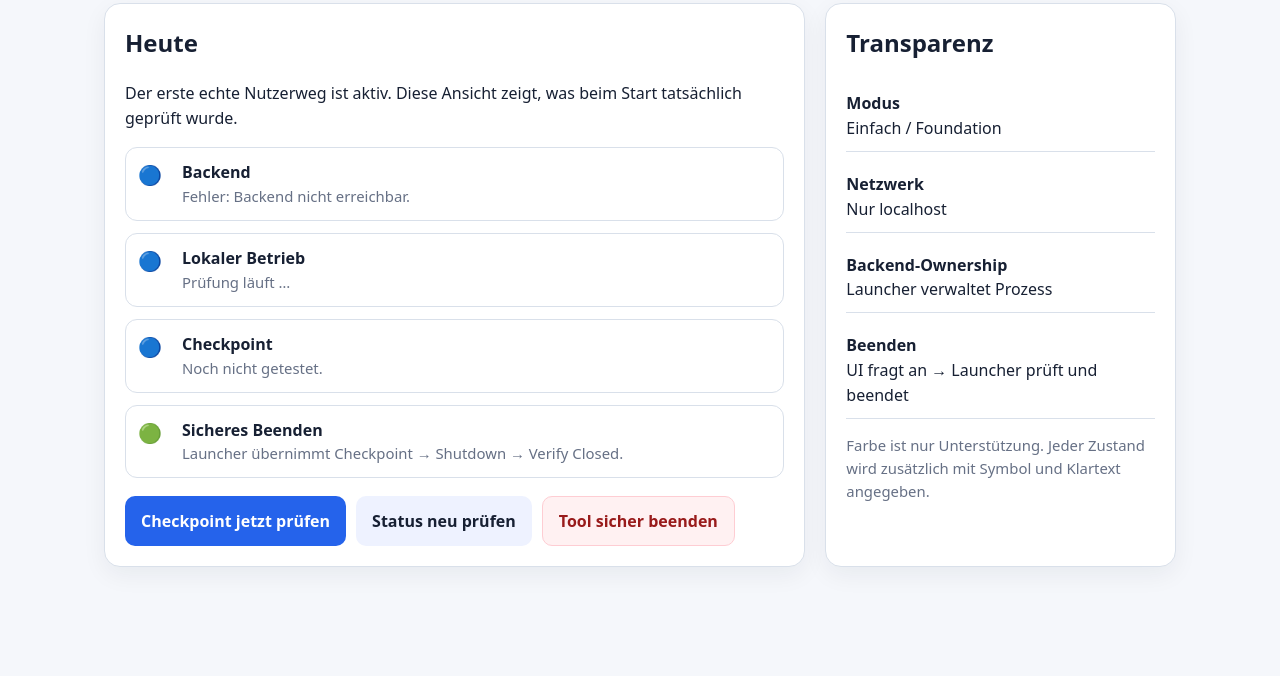
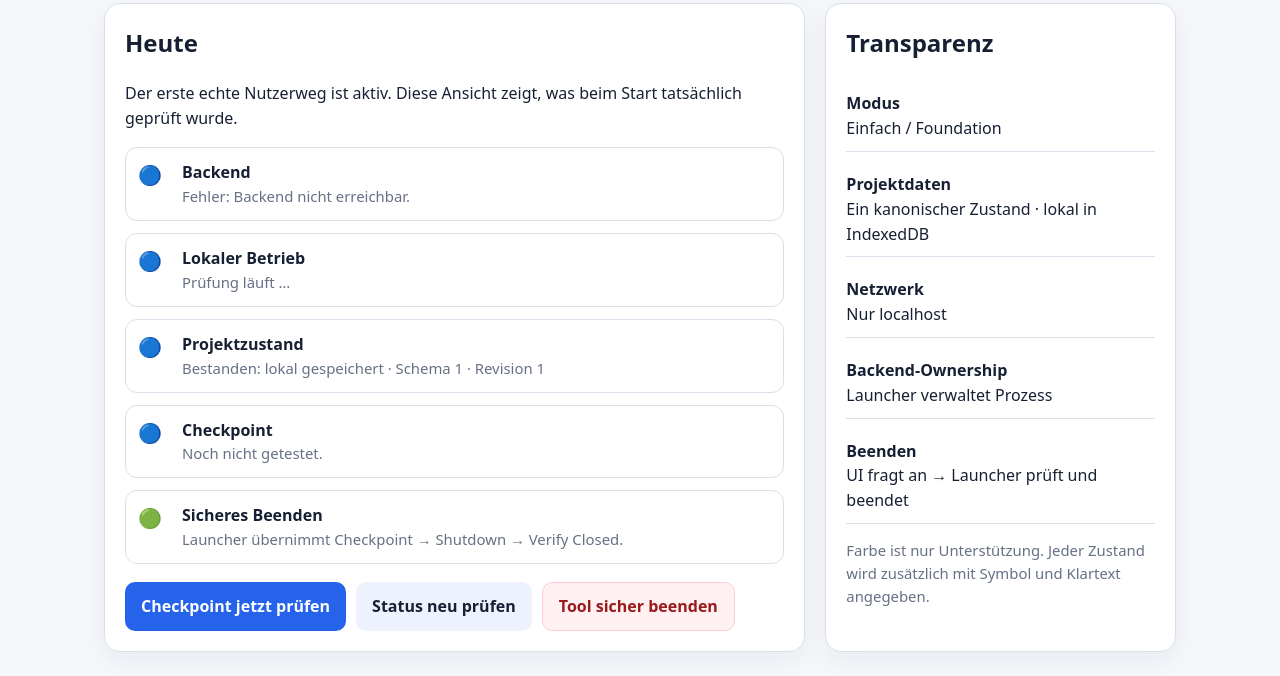
Before and after one commit to provoware/2026-MultiTool, a website: page src/ui/index.html in a window 1280 px wide. Shown: the part 128-804 px from the top of the page. Drawn offline with Linux system fonts and the light colour scheme; no server answers.

Commit message:
feat: initialize and expose canonical local project state

```diff
--- a/src/ui/index.html
+++ b/src/ui/index.html
@@ -15,18 +15,39 @@
 <section class="card" aria-labelledby="today"><h2 id="today">Heute</h2><p>Der erste echte Nutzerweg ist aktiv. Diese Ansicht zeigt, was beim Start tatsächlich geprüft wurde.</p><div class="steps" id="steps">
 <div class="step"><div class="icon">🔵</div><div><strong>Backend</strong><div id="backendText" class="small">Verbindung wird geprüft …</div></div></div>
 <div class="step"><div class="icon">🔵</div><div><strong>Lokaler Betrieb</strong><div id="localText" class="small">Prüfung läuft …</div></div></div>
+<div class="step"><div class="icon">🔵</div><div><strong>Projektzustand</strong><div id="projectStateText" class="small">Lokaler Projektspeicher wird geprüft …</div></div></div>
 <div class="step"><div class="icon">🔵</div><div><strong>Checkpoint</strong><div id="checkpointText" class="small">Noch nicht getestet.</div></div></div>
 <div class="step"><div class="icon">🟢</div><div><strong>Sicheres Beenden</strong><div id="shutdownText" class="small">Launcher übernimmt Checkpoint → Shutdown → Verify Closed.</div></div></div>
 </div><div class="actions" style="margin-top:18px"><button class="primary" id="checkpointBtn">Checkpoint jetzt prüfen</button><button class="secondary" id="refreshBtn">Status neu prüfen</button><button class="danger" id="shutdownBtn">Tool sicher beenden</button></div></section>
-<aside class="card" aria-labelledby="details"><h2 id="details">Transparenz</h2><div class="meta"><div><strong>Modus</strong><span>Einfach / Foundation</span></div><div><strong>Netzwerk</strong><span>Nur localhost</span></div><div><strong>Backend-Ownership</strong><span>Launcher verwaltet Prozess</span></div><div><strong>Beenden</strong><span>UI fragt an → Launcher prüft und beendet</span></div></div><p class="small">Farbe ist nur Unterstützung. Jeder Zustand wird zusätzlich mit Symbol und Klartext angegeben.</p></aside>
+<aside class="card" aria-labelledby="details"><h2 id="details">Transparenz</h2><div class="meta"><div><strong>Modus</strong><span>Einfach / Foundation</span></div><div><strong>Projektdaten</strong><span>Ein kanonischer Zustand · lokal in IndexedDB</span></div><div><strong>Netzwerk</strong><span>Nur localhost</span></div><div><strong>Backend-Ownership</strong><span>Launcher verwaltet Prozess</span></div><div><strong>Beenden</strong><span>UI fragt an → Launcher prüft und beendet</span></div></div><p class="small">Farbe ist nur Unterstützung. Jeder Zustand wird zusätzlich mit Symbol und Klartext angegeben.</p></aside>
 </main>
 <div id="live" aria-live="polite"></div>
 </div>
-<script>
+<script type="module">
+import { loadOrCreateProjectState } from './project-state.mjs';
 const $=id=>document.getElementById(id);const live=t=>$('live').textContent=t;
-async function refresh(){try{const r=await fetch('/api/status',{cache:'no-store'});const s=await r.json();$('backendText').textContent=`Bereit · Session ${s.session}`;$('localText').textContent=s.localOnly?'Bestanden: Backend nur lokal erreichbar.':'Warnung: Backend nicht nur lokal gebunden.';$('overall').textContent=s.localOnly?'🟢 Start erfolgreich':'🟡 Start mit Hinweis';live($('overall').textContent)}catch{$('backendText').textContent='Fehler: Backend nicht erreichbar.';$('overall').textContent='🔴 Backend nicht erreichbar';live('Backend nicht erreichbar')}}
+let projectStateReady=false;
+let projectStateFailed=false;
+
+async function initProjectState(){
+  try{
+    const state=await loadOrCreateProjectState();
+    projectStateReady=true;
+    const node=$('projectStateText');
+    node.textContent=`Bestanden: lokal gespeichert · Schema ${state.schema_version} · Revision ${state.revision}`;
+    node.dataset.projectId=state.project_id;
+    node.dataset.revision=String(state.revision);
+  }catch(error){
+    projectStateFailed=true;
+    $('projectStateText').textContent=`Nicht verfügbar: ${error.code??'PS-UNKNOWN'} · Es wurden keine Projektdaten geschrieben.`;
+    live('Lokaler Projektzustand ist nicht verfügbar');
+  }
+}
+async function refresh(){try{const r=await fetch('/api/status',{cache:'no-store'});const s=await r.json();$('backendText').textContent=`Bereit · Session ${s.session}`;$('localText').textContent=s.localOnly?'Bestanden: Backend nur lokal erreichbar.':'Warnung: Backend nicht nur lokal gebunden.';if(projectStateFailed){$('overall').textContent='🟡 Start ohne Projektspeicher'}else if(s.localOnly&&projectStateReady){$('overall').textContent='🟢 Start erfolgreich'}else{$('overall').textContent='🔵 Start wird geprüft'}live($('overall').textContent)}catch{$('backendText').textContent='Fehler: Backend nicht erreichbar.';$('overall').textContent='🔴 Backend nicht erreichbar';live('Backend nicht erreichbar')}}
 $('checkpointBtn').addEventListener('click',async()=>{try{const r=await fetch('/api/checkpoint',{method:'POST'});const s=await r.json();$('checkpointText').textContent=`Bestanden: ${new Date(s.at).toLocaleTimeString()}`;live('Checkpoint erfolgreich gespeichert')}catch{$('checkpointText').textContent='Fehler: Checkpoint konnte nicht gespeichert werden.';live('Checkpoint fehlgeschlagen')}});
 $('shutdownBtn').addEventListener('click',async()=>{const btn=$('shutdownBtn');btn.disabled=true;$('shutdownText').textContent='Beenden angefordert: Launcher erstellt Checkpoint und schließt Backend …';$('overall').textContent='🔵 Sicheres Beenden läuft …';live('Sicheres Beenden wurde angefordert');try{const r=await fetch('/api/shutdown',{method:'POST'});if(!r.ok)throw new Error();$('shutdownText').textContent='Anforderung angenommen. Backend wird kontrolliert geschlossen.'}catch{$('shutdownText').textContent='Beenden konnte nicht angefordert werden. Schließe das Startterminal mit Strg+C.';btn.disabled=false}});
-$('refreshBtn').addEventListener('click',refresh);refresh();
+$('refreshBtn').addEventListener('click',refresh);
+await initProjectState();
+await refresh();
 </script>
 </body></html>
```
